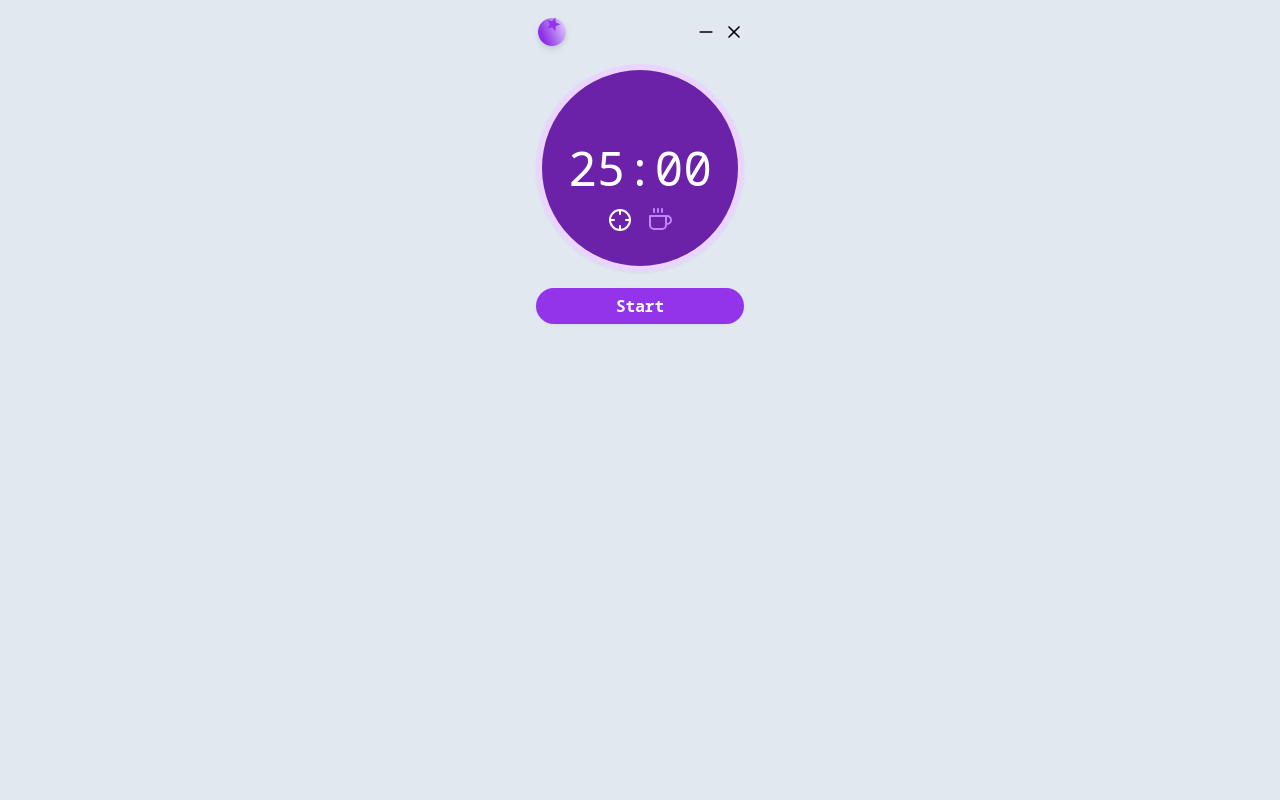
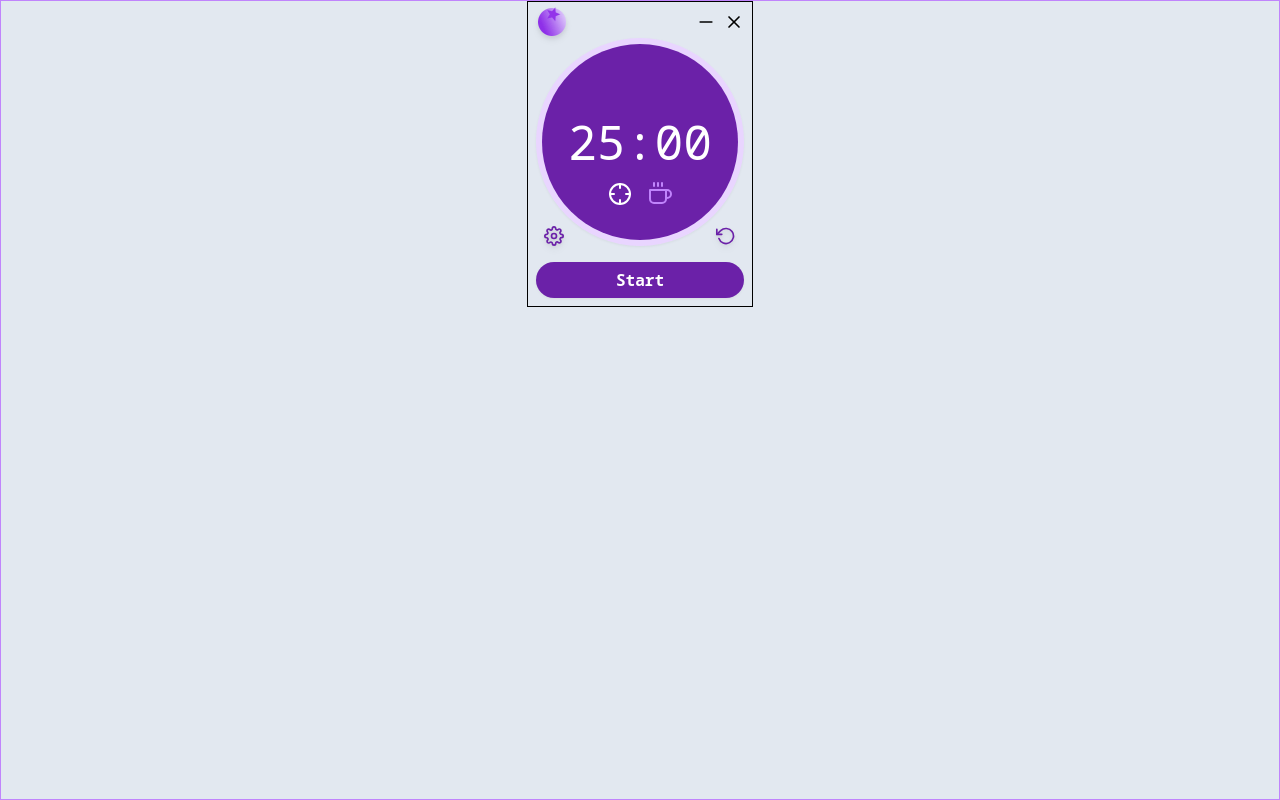
Before and after one commit to Johnny9Rodriguez/pomodoro-react, a React (Create React App) app: page / in a window 1280 px wide. Built offline with nearby package versions, Linux system fonts and the light colour scheme.

Commit message:
remove all logic, must implement in electron side

```diff
--- a/src/App.jsx
+++ b/src/App.jsx
@@ -3,7 +3,7 @@ import Layout from './Layout';
 
 function App() {
     return (
-        <div className='flex justify-center h-screen overflow-hidden select-none bg-slate-200'>
+        <div className='flex justify-center h-screen overflow-hidden select-none bg-slate-200 border border-purple-400'>
             <Layout />
         </div>
     );
--- a/src/Layout.jsx
+++ b/src/Layout.jsx
@@ -4,7 +4,7 @@ import Timer from './components/Timer';
 
 function Layout() {
     return (
-        <div className='flex flex-col items-center gap-4 p-4 h-full w-min'>
+        <div className='flex flex-col items-center h-min w-min p-2 pt-1 border border-black'>
             <Header />
             <Timer />
         </div>
--- a/src/components/Clock.jsx
+++ b/src/components/Clock.jsx
@@ -1,44 +1,22 @@
-import React, { useEffect, useState } from 'react';
-import { eventEmitter } from '../utils/eventEmitter';
+import React from 'react';
 import { FiCrosshair, FiCoffee } from 'react-icons/fi';
+import Options from './Options';
 
-function Clock({ time }) {
-    const [dTime, setDTime] = useState(null);
-    const [isWork, setIsWork] = useState(true);
-
-    eventEmitter.addListener('set-clock-label', setIsWork);
-
-    useEffect(() => {
-        const displayTime = () => {
-            const min = Math.floor(time / 60);
-            const sec = time % 60;
-
-            const dMin = min < 10 ? '0' + min : min;
-            const dSec = sec < 10 ? '0' + sec : sec;
-
-            setDTime(`${dMin}:${dSec}`);
-        };
-        displayTime();
-    }, [time]);
-
+function Clock() {
     return (
         <div className='relative flex justify-center items-center w-52 h-52 drop-shadow-sm'>
             <div className='z-50 noto-sans-mono font-light text-5xl text-white'>
-                {dTime}
+                25:00
             </div>
             <div className={`absolute flex gap-4 z-50 text-2xl bottom-10`}>
                 <FiCrosshair
                     className={`${
-                        isWork
-                            ? 'text-white'
-                            : 'text-purple-400 font-extralight'
+                        true ? 'text-white' : 'text-purple-400 font-extralight'
                     }`}
                 />
                 <FiCoffee
                     className={`${
-                        !isWork
-                            ? 'text-white'
-                            : 'text-purple-400 font-extralight'
+                        !true ? 'text-white' : 'text-purple-400 font-extralight'
                     }`}
                 />
             </div>
@@ -47,6 +25,7 @@ function Clock({ time }) {
             </div>
             <div className='absolute z-30 w-full h-full rounded-full' />
             <div className='absolute z-20 w-full h-full rounded-full bg-purple-200' />
+            <Options />
         </div>
     );
 }
--- /dev/null
+++ b/src/components/Options.jsx
@@ -0,0 +1,23 @@
+import React from 'react';
+import { FiRotateCcw, FiSettings } from 'react-icons/fi';
+
+function Options() {
+    const style = {
+        transition: 'color 0.17s ease-in-out',
+    };
+
+    return (
+        <div className='absolute w-full bottom-0 z-50 flex justify-between px-2 text-xl drop-shadow-md'>
+            <FiSettings
+                className='hover:cursor-pointer text-purple-800 hover:text-purple-600'
+                style={style}
+            />
+            <FiRotateCcw
+                className='hover:cursor-pointer text-purple-800 hover:text-purple-600'
+                style={style}
+            />
+        </div>
+    );
+}
+
+export default Options;
--- a/src/components/Timer.jsx
+++ b/src/components/Timer.jsx
@@ -1,15 +1,13 @@
 import React from 'react';
 import Clock from './Clock';
 import TimerButton from './TimerButton';
-import useTimer from '../hooks/useTimer';
 
 function Timer() {
-    const { time, toggleTimer } = useTimer();
 
     return (
         <div className='flex flex-col gap-4'>
-            <Clock time={time} />
-            <TimerButton handleClick={toggleTimer} />
+            <Clock />
+            <TimerButton />
         </div>
     );
 }
--- a/src/components/TimerButton.jsx
+++ b/src/components/TimerButton.jsx
@@ -1,31 +1,15 @@
-import React, { useState } from 'react';
-import useAudioClip from '../hooks/useAudioClip';
-import { eventEmitter } from '../utils/eventEmitter';
+import React from 'react';
 
-function TimerButtons({ handleClick }) {
-    const [name, setName] = useState('Start');
-
-    const { playAudio } = useAudioClip();
-
-    eventEmitter.addListener('timer-end', () => setName('Start'));
-
-    const onClick = () => {
-        const res = handleClick();
-        if (res) {
-            setName('Pause');
-            playAudio('start');
-        } else {
-            setName('Start');
-            playAudio('pause');
-        }
-    };
-
+function TimerButtons() {
     return (
         <button
-            className='noto-sans-mono w-full rounded-full py-1.5 text-white font-bold drop-shadow-sm bg-purple-600 hover:bg-purple-800'
-            onClick={onClick}
+            className='noto-sans-mono w-full rounded-full py-1.5 text-white font-bold drop-shadow-sm bg-purple-800 hover:bg-purple-600'
+            style={{
+                transition: 'background-color 0.17s ease-in-out',
+            }}
+            tabIndex={-1}
         >
-            {name}
+            Start
         </button>
     );
 }
--- a/src/hooks/useAudioClip.js
+++ /dev/null
@@ -1,10 +0,0 @@
-function useAudioClip() {
-    const playAudio = (clip) => {
-        const audio = new Audio(`./audio/${clip}.wav`);
-        audio.play();
-    };
-
-    return { playAudio };
-}
-
-export default useAudioClip;
--- a/src/hooks/useTimer.js
+++ /dev/null
@@ -1,62 +0,0 @@
-import { useEffect, useState } from 'react';
-import useAudioClip from './useAudioClip';
-import { eventEmitter } from '../utils/eventEmitter';
-
-function useTimer() {
-    const [timer, setTimer] = useState(null);
-    const [time, setTime] = useState(25 * 60);
-    const [count, setCount] = useState(null);
-
-    const { playAudio } = useAudioClip();
-
-    useEffect(() => {
-        return () => clearInterval(timer);
-    }, [timer]);
-
-    useEffect(() => {
-        if (timer && time === 0) {
-            playAudio(count === 6 ? 'alarmBig' : 'alarmSmall');
-
-            clearInterval(timer);
-            setTimer(null);
-            eventEmitter.emit('timer-end');
-
-            setCount((prevCount) => (count === 7 ? 0 : prevCount + 1));
-        }
-    }, [timer, time, playAudio, count]);
-
-    useEffect(() => {
-        if (!count) return;
-
-        let isWork;
-        if (count === 7) {
-            setTime(25 * 60);
-            isWork = false;
-        } else if (count % 2 === 0) {
-            setTime(25 * 60);
-            isWork = true;
-        } else {
-            setTime(5 * 60);
-            isWork = false;
-        }
-        eventEmitter.emit('set-clock-label', isWork);
-    }, [count]);
-
-    const toggleTimer = () => {
-        if (timer) {
-            clearInterval(timer);
-            setTimer(null);
-        } else {
-            const interval = setInterval(() => {
-                setTime((prevTime) => prevTime - 1);
-            }, 1000);
-
-            setTimer(interval);
-        }
-        return !timer;
-    };
-
-    return { time, toggleTimer };
-}
-
-export default useTimer;
```
